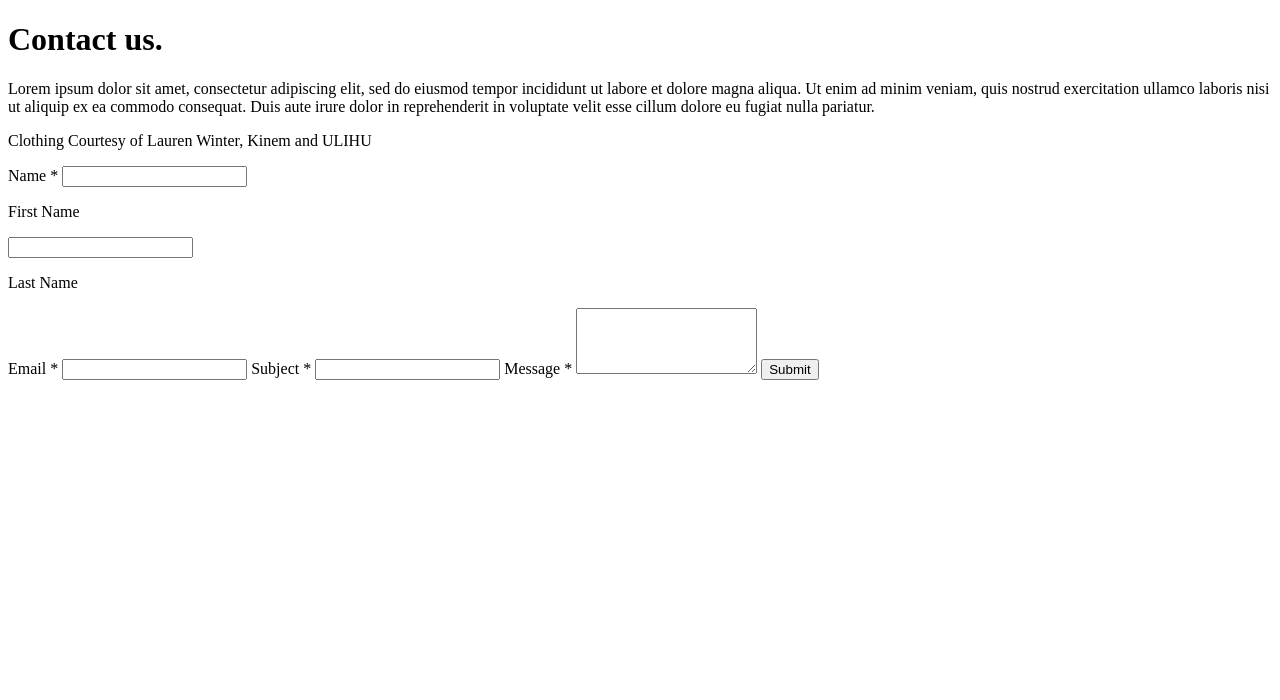
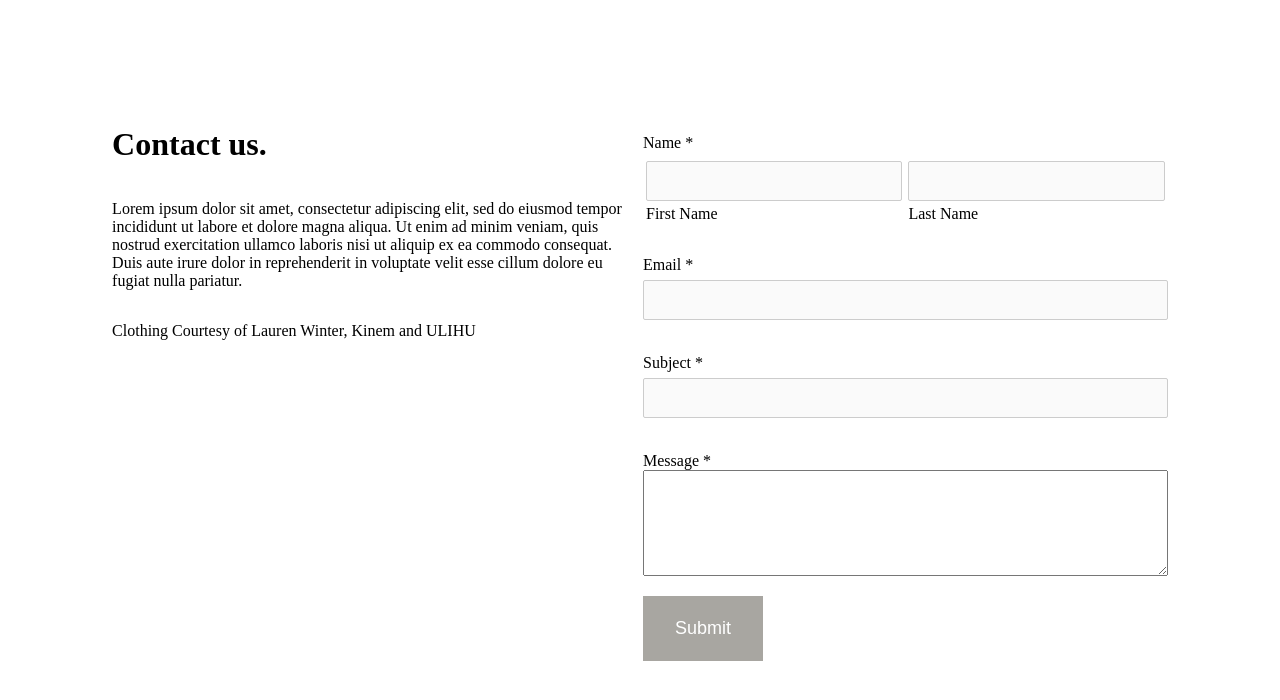
Before and after one commit to devmentori/html-css-001, a plain HTML site: page contact.html in a window 1280 px wide. Drawn offline with Linux system fonts and the light colour scheme.

Commit message:
feat: added style to contact html

```diff
--- a/contact.html
+++ b/contact.html
@@ -5,6 +5,7 @@
     <meta charset="UTF-8">
     <meta http-equiv="X-UA-Compatible" content="IE=edge">
     <meta name="viewport" content="width=device-width, initial-scale=1.0">
+    <link rel="stylesheet" href="./styles/style.css">
     <title>contact</title>
 </head>
 
@@ -12,15 +13,15 @@
 
     <!-- header goes here -->
 
-
-    <div>
+    <div class="container">
+        <div class="row">
+            <div class="col col-50">
                 <h1>Contact us.</h1>
                 <p>
-            Lorem ipsum dolor sit amet, consectetur adipiscing elit, sed do eiusmod tempor incididunt ut labore et dolore
-            magna aliqua. Ut enim ad minim veniam, quis nostrud exercitation ullamco laboris nisi ut aliquip ex ea commodo
-            consequat. Duis aute irure dolor in reprehenderit in voluptate velit esse cillum dolore eu fugiat nulla
-            pariatur.
-
+                    Lorem ipsum dolor sit amet, consectetur adipiscing elit, sed do eiusmod tempor incididunt ut labore et
+                    dolore magna aliqua. Ut enim ad minim veniam, quis nostrud exercitation ullamco laboris nisi ut aliquip
+                    ex ea commodo consequat. Duis aute irure dolor in reprehenderit in voluptate velit esse cillum dolore eu
+                    fugiat nulla pariatur.
                 </p>
 
                 <p>
@@ -28,26 +29,50 @@
                 </p>
             </div>
 
-    <div>
+            <div class="col col-50">
                 <form action="#">
                     <label for="name">Name *</label>
+                    <div class="row">
+                        <div class="col col-50">
+                            <div class="row">
                                 <input name="first_name" type="text">
-            <p>First Name</p>
+                            </div>
+                            <div class="row">
+                                <span class="input-label">First Name</span>
+                            </div>
+                        </div>
 
+                        <div class="col col-50">
+                            <div class="row">
                                 <input name="last_name" type="text">
-            <p>Last Name</p>
+                            </div>
+                            <div class="row">
+                                <span class="input-label">Last Name</span>
+                            </div>
+                        </div>
+
+
+                    </div>
 
                     <label for="email">Email *</label>
+                    <div class="row">
                         <input name="email" type="email">
+                    </div>
 
                     <label for="subject">Subject *</label>
+                    <div class="row">
                         <input name="subject" type="text">
+                    </div>
 
                     <label for="message">Message *</label>
-            <textarea name="message" rows="4"></textarea>
+                    <div class="row">
+                        <textarea name="message" rows="4" ></textarea>
+                    </div>
 
-            <button type="submit">Submit</button>
+                    <button class="btn-submit" type="submit">Submit</button>
                 </form>
+            </div>
+        </div>
     </div>
 
 
--- a/styles/style.css
+++ b/styles/style.css
@@ -0,0 +1,70 @@
+body  {
+    font-family: 'Poppins';
+    font-size: 16px;
+    font-weight: 300;
+    font-style: normal;
+}
+
+.container {
+    margin: 8%;
+}
+.row {
+    display: flex;
+    flex-direction: row;
+    width: 100%;
+    /* margin-bottom: 30px; */
+}
+
+.col {
+    display: flex;
+    flex-direction: column;
+}
+
+.col-50 {
+    width: 50%;
+    margin: 3px;
+}
+
+label {
+    display: block;
+}
+
+input {
+    width: 100%;
+    padding: 12px;
+    margin: 6px 0 4px;
+    border: 1px solid #ccc;
+    background: #fafafa;
+    color: #000;
+    font-family: sans-serif;
+    font-size: 12px;
+    line-height: normal;
+    box-sizing: border-box;
+    border-radius: 2px;
+}
+label {
+    margin-top: 30px;
+}
+textarea {
+    width: 100%;
+    min-height: 100px;
+    resize: vertical;
+    /* margin-top: 30px; */
+}
+
+.btn-submit {
+    width: 120px;
+    height: 65px;
+    border-radius: 0;
+    margin-top: 20px;
+    border: none;
+    background: #a8a6a1;
+    color: #ffffff;
+    font-size: 18px;
+    appearance: none;
+}
+
+
+.input-label {
+    /* margin-top: -25px; */
+}
```
Lines whose indentation alone changed are shown as unchanged.
